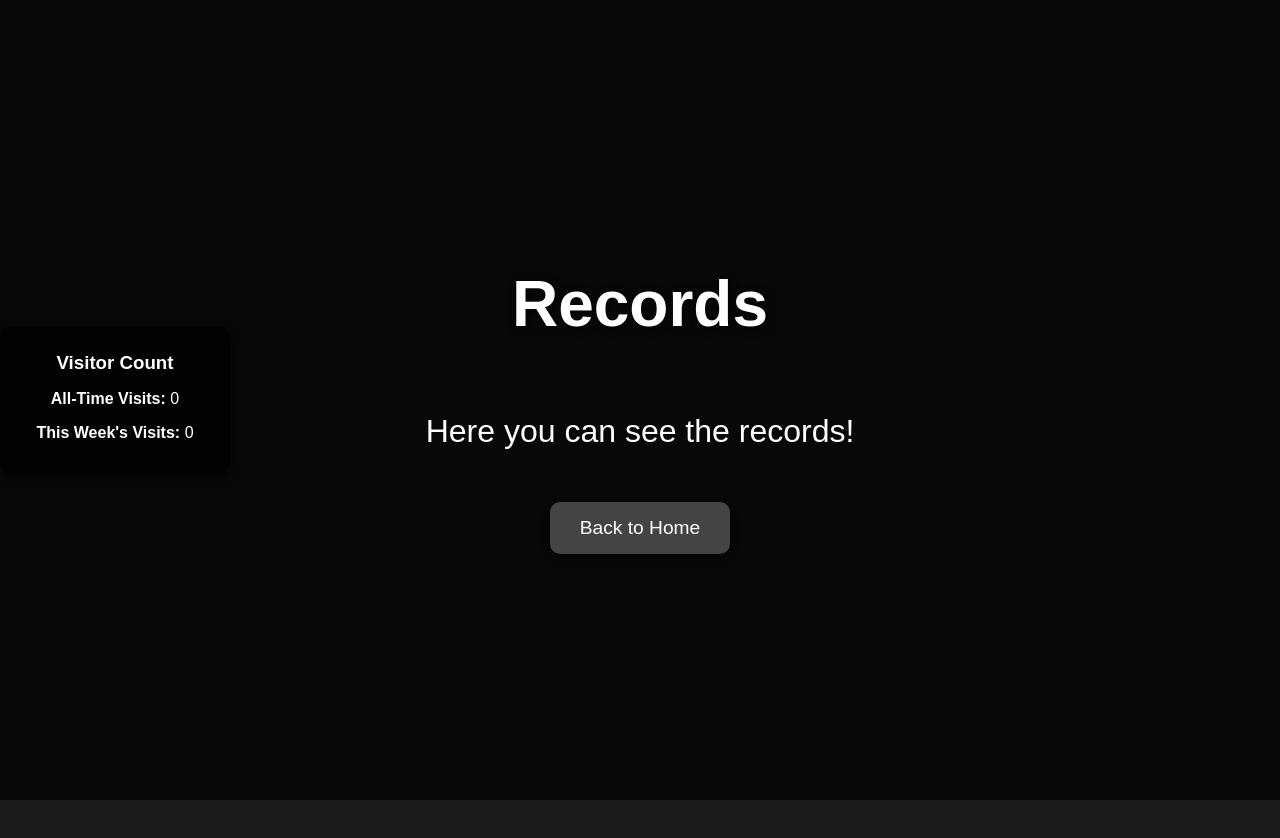
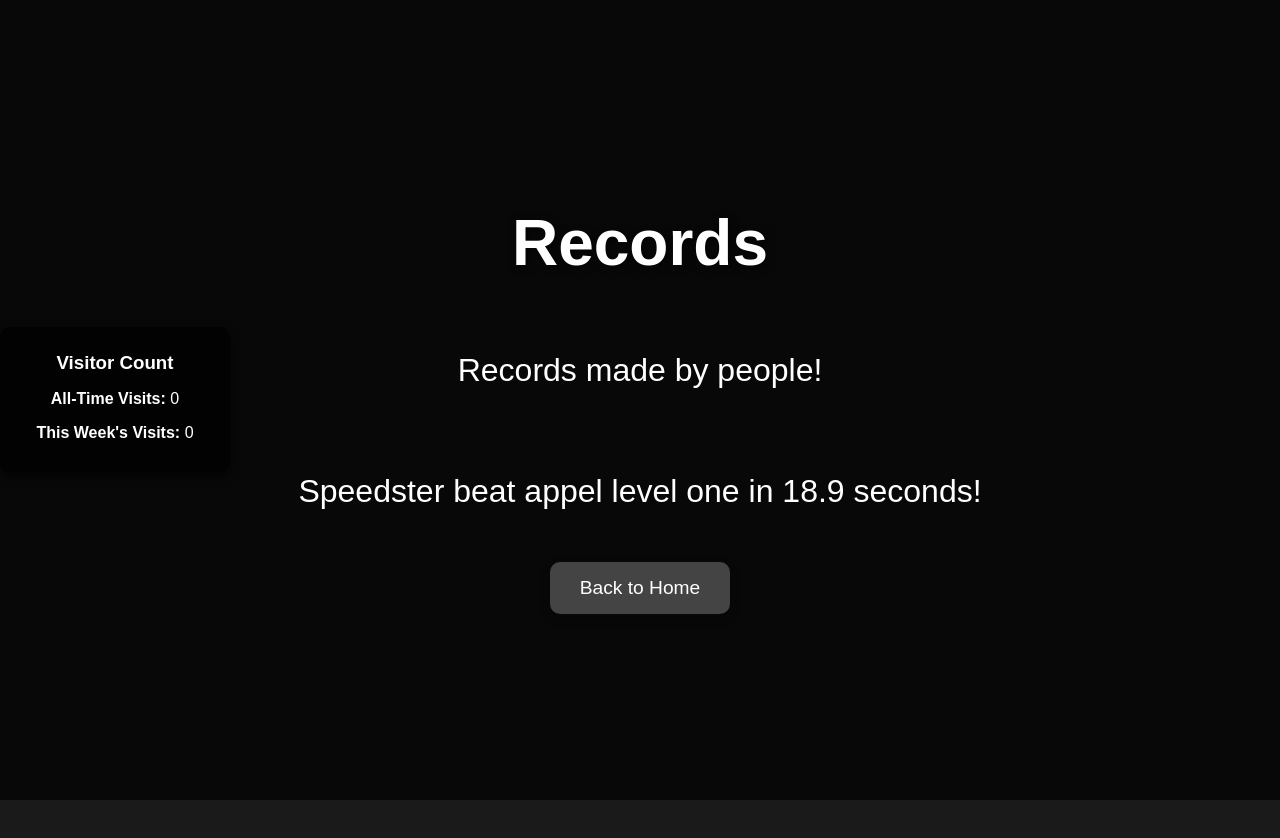
Before and after one commit to Irizzedthishoiusewithmemoriestakemypict/mleb, a plain HTML site: page index.html in a window 1280 px wide. Both pictures are taken after a click on the link "Records". Drawn offline with Linux system fonts and the light colour scheme.

Commit message:
Update index.html

```diff
--- a/index.html
+++ b/index.html
@@ -274,8 +274,9 @@
     <div id="records" class="page records">
         <div class="record-container">
             <h1>Records</h1>
-            <p style="font-size: 2rem;">Here you can see the records!</p>
+            <p style="font-size: 2rem;">Records made by people!</p>
             <!-- Records content goes here -->
+            <p style="font-size: 2rem;">Speedster beat appel level one in 18.9 seconds!</p>
             <a href="#" class="button" onclick="goBack()">Back to Home</a>
         </div>
     </div>
```
